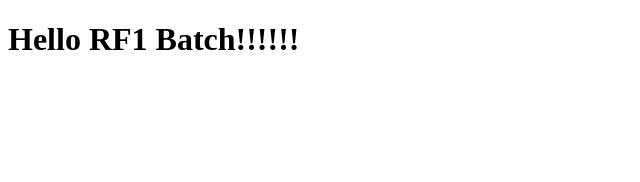
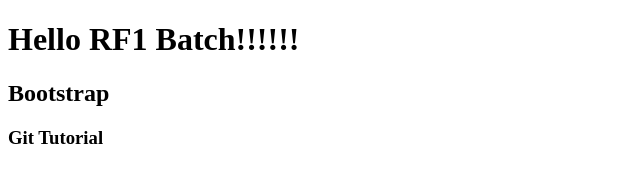
Before and after one commit to rojre1979/test-repo, a plain HTML site: page index.html in a window 1280 px wide. Shown: the whole page, without its empty margins (0-640 px from the left). Drawn offline with Linux system fonts and the light colour scheme.

```diff
--- a/index.html
+++ b/index.html
@@ -8,5 +8,7 @@
 </head>
 <body>
     <h1>Hello RF1 Batch!!!!!!</h1>
+    <h2>Bootstrap</h2>
+    <h3>Git Tutorial</h3>
 </body>
 </html>
```
